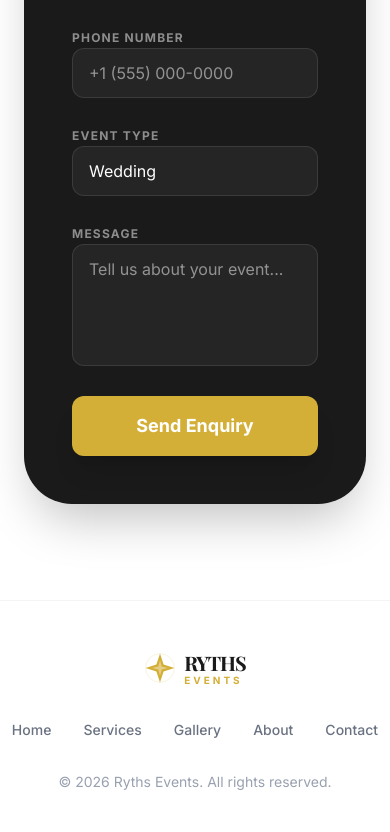
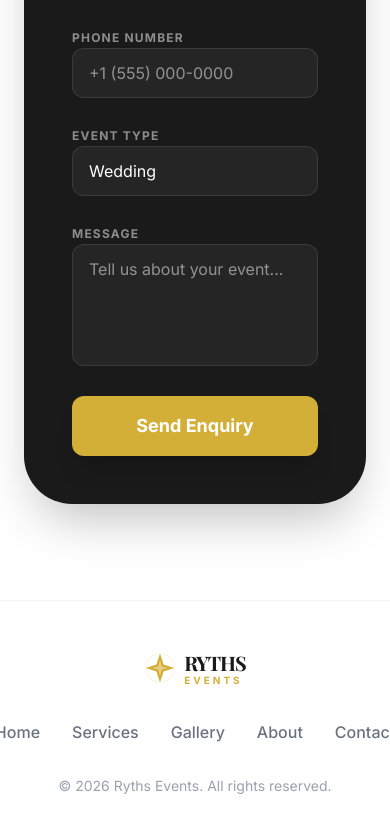
Before and after one commit to rithsevents/rithsevents-website, a React (Vite) app: page / in a window 390 px wide. Shown: the part 7386-8218 px from the top of the page. Built offline with nearby package versions, Linux system fonts and the light colour scheme; a web font is replaced by a local one.

Commit message:
feat: Improve navigation link typography
Increase font sizes for navigation links across desktop and mobile views to enhance readability and visual hierarchy.

```diff
--- a/src/LandingPage.tsx
+++ b/src/LandingPage.tsx
@@ -43,7 +43,7 @@ const Navbar = () => {
               key={link.name}
               href={link.href}
               className={cn(
-                "text-sm font-medium transition-colors hover:text-gold",
+                "text-lg font-medium transition-colors hover:text-gold",
                 isScrolled ? "text-charcoal" : "text-white"
               )}
             >
@@ -52,7 +52,7 @@ const Navbar = () => {
           ))}
           <a
             href="#contact"
-            className="bg-gold hover:bg-gold-dark text-white px-6 py-2 rounded-full text-sm font-semibold transition-all shadow-lg hover:shadow-gold/20"
+            className="bg-gold hover:bg-gold-dark text-white px-6 py-2 rounded-full text-base font-semibold transition-all shadow-lg hover:shadow-gold/20"
           >
             Book Now
           </a>
@@ -88,7 +88,7 @@ const Navbar = () => {
                 key={link.name}
                 href={link.href}
                 onClick={() => setIsMobileMenuOpen(false)}
-                className="text-lg font-medium text-charcoal hover:text-gold"
+                className="text-xl font-medium text-charcoal hover:text-gold"
               >
                 {link.name}
               </a>
@@ -580,7 +580,7 @@ const Footer = () => {
             <Logo isLight={true} />
           </a>
 
-          <div className="flex gap-8 text-sm font-medium text-gray-500">
+          <div className="flex gap-8 text-base font-medium text-gray-500">
             <a href="#home" className="hover:text-gold">Home</a>
             <a href="#services" className="hover:text-gold">Services</a>
             <a href="#gallery" className="hover:text-gold">Gallery</a>
```
